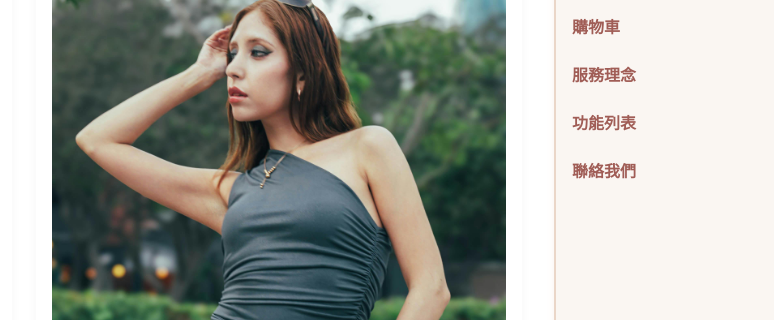
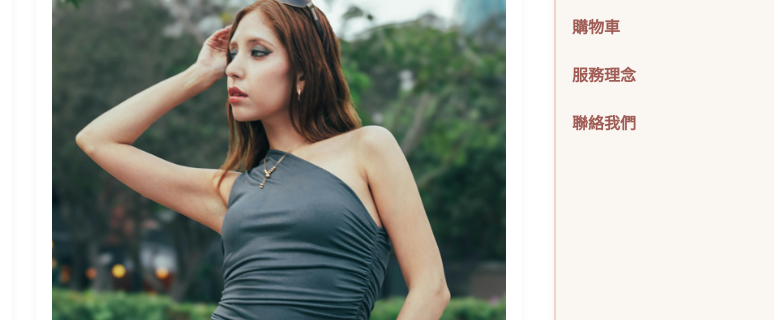
Before and after one commit to nearni/woone, a plain HTML site: page index.html in a window 1280 px wide. Shown: the part 243-563 px from the top of the page, 506-1280 px from the left. Drawn offline with Linux system fonts and the light colour scheme.

Commit message:
Update index.html

```diff
--- a/index.html
+++ b/index.html
@@ -168,7 +168,6 @@
         <li><a href="#news">最新消息</a></li>
         <li><a href="#cart">購物車</a></li>
         <li><a href="#philosophy">服務理念</a></li>
-        <li><a href="#features">功能列表</a></li>
         <li><a href="#contact">聯絡我們</a></li>
       </ul>
     </nav>
```
